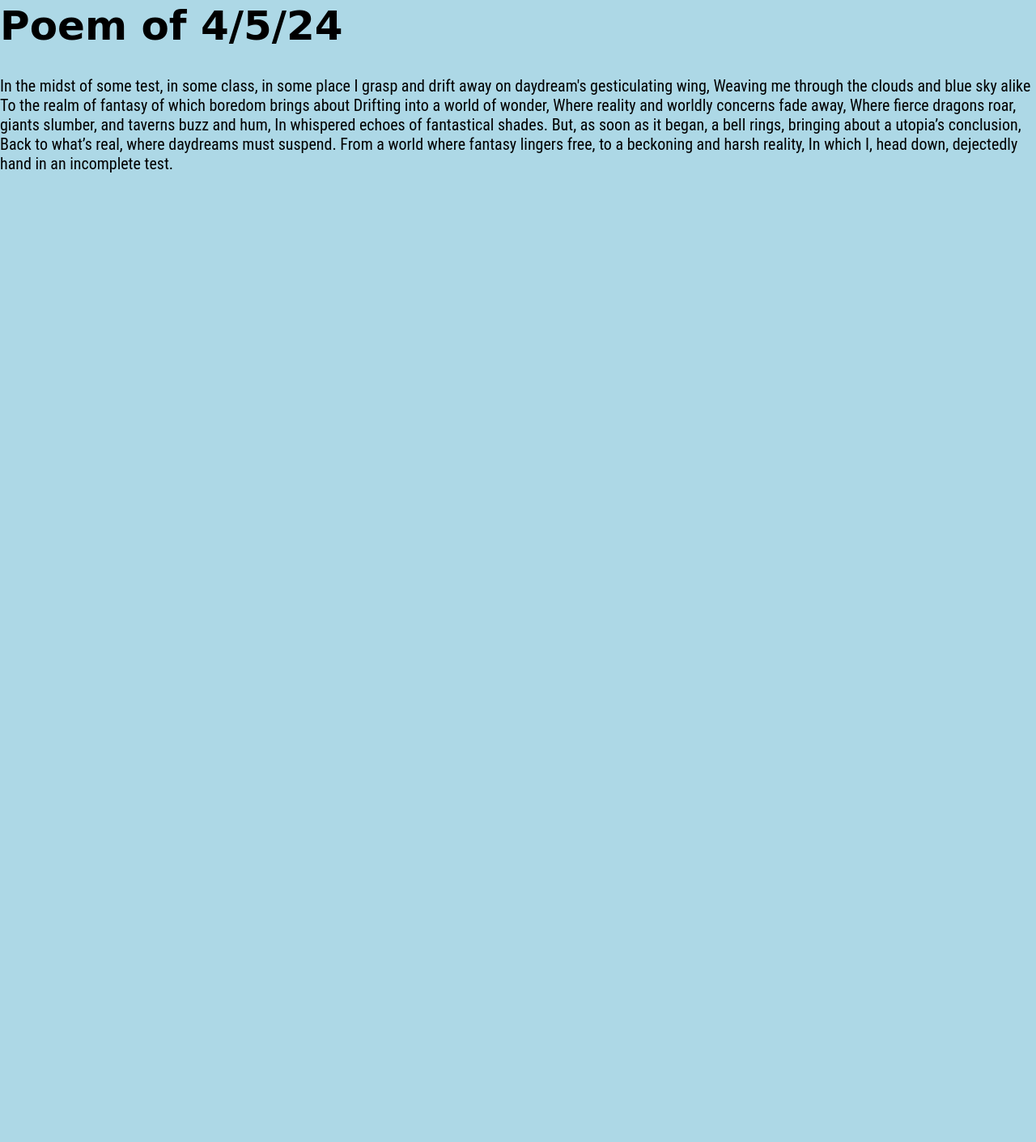
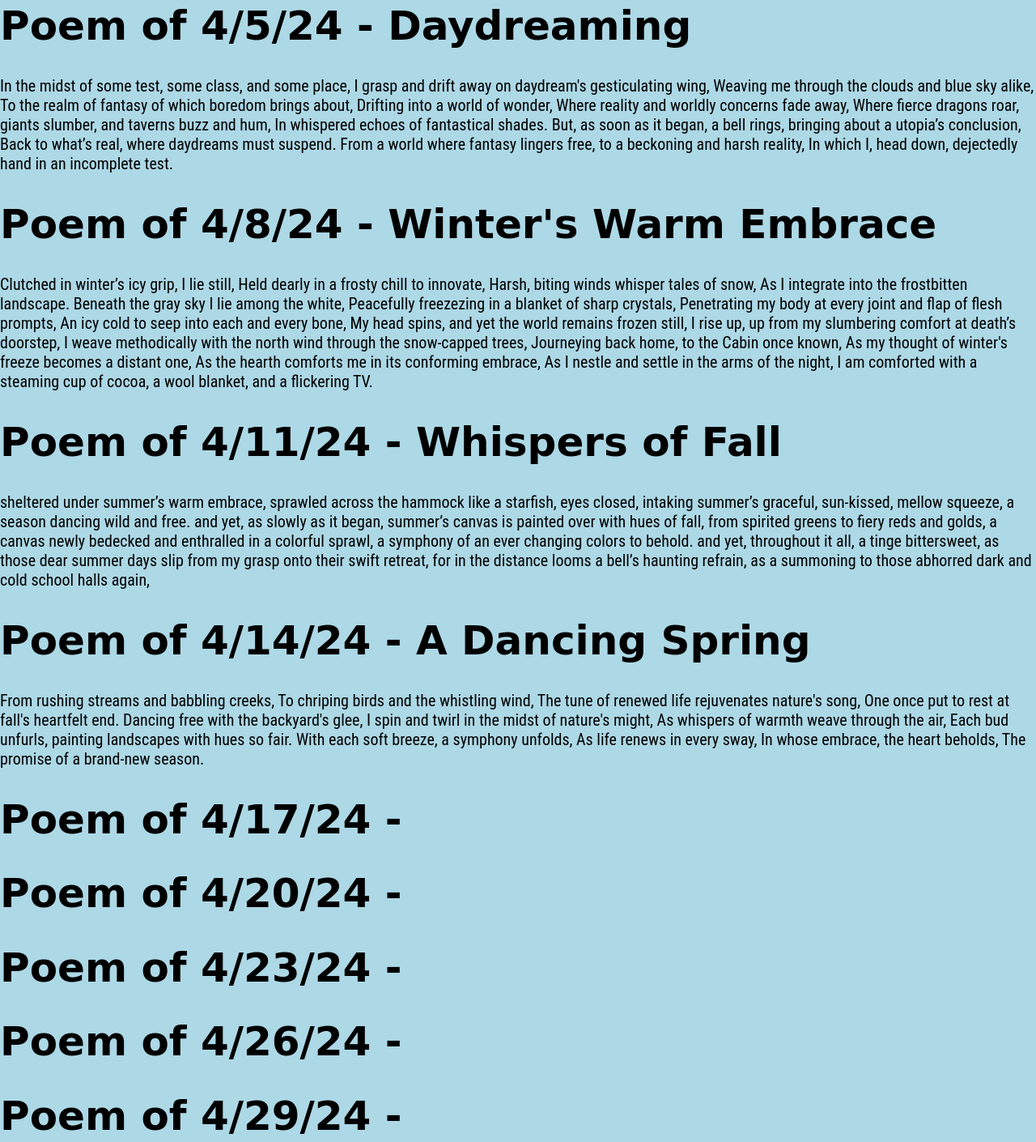
Before and after one commit to benwied24/benwied24.github.io, a plain HTML site: page finalProject.html in a window 1280 px wide. Shown: the part 31-1441 px from the top of the page at 81% size. Before the commit the page ends 800 px from the top, so only its background shows below. Drawn offline with Linux system fonts and the light colour scheme; a web font is replaced by a local one.

Commit message:
project work and journal entry

```diff
--- a/finalProject.html
+++ b/finalProject.html
@@ -34,14 +34,14 @@
 		}
 	</style>
 
-	<h1>
-Poem of 4/5/24
+<h1>
+Poem of 4/5/24 - Daydreaming
 </h1>
 <p>
-In the midst of some test, in some class, in some place
+In the midst of some test, some class, and some place,
 I grasp and drift away on daydream's gesticulating wing,
-Weaving me through the clouds and blue sky alike
-To the realm of fantasy of which boredom brings about
+Weaving me through the clouds and blue sky alike,
+To the realm of fantasy of which boredom brings about,
 
 Drifting into a world of wonder,
 Where reality and worldly concerns fade away,
@@ -53,3 +53,99 @@ Back to what’s real, where daydreams must suspend.
 From a world where fantasy lingers free, to a beckoning and harsh reality,
 In which I, head down, dejectedly hand in an incomplete test.
 </p>
+
+<h1>
+Poem of 4/8/24 - Winter's Warm Embrace
+</h1>
+<p>
+Clutched in winter’s icy grip, I lie still,
+Held dearly in a frosty chill to innovate,
+Harsh, biting winds whisper tales of snow,
+As I integrate into the frostbitten landscape.
+
+Beneath the gray sky I lie among the white,
+Peacefully freezezing in a blanket of sharp crystals,
+Penetrating my body at every joint and flap of flesh prompts,
+An icy cold to seep into each and every bone,
+
+My head spins, and yet the world remains frozen still,
+I rise up, up from my slumbering comfort at death’s doorstep,
+I weave methodically with the north wind through the snow-capped trees,
+Journeying back home, to the Cabin once known,
+
+As my thought of winter's freeze becomes a distant one,
+As the hearth comforts me in its conforming embrace,
+As I nestle and settle in the arms of the night,
+I am comforted with a steaming cup of cocoa, a wool blanket, and a flickering TV.
+</p>
+
+<h1>
+Poem of 4/11/24 - Whispers of Fall
+</h1>
+<p>
+sheltered under summer’s warm embrace,
+sprawled across the hammock like a starfish, eyes closed,
+intaking summer’s graceful, sun-kissed, mellow squeeze,
+a season dancing wild and free.
+
+and yet, as slowly as it began, summer’s canvas is painted over with hues of fall,
+from spirited greens to fiery reds and golds,
+a canvas newly bedecked and enthralled in a colorful sprawl,
+a symphony of an ever changing colors to behold.
+
+and yet, throughout it all, a tinge bittersweet,
+as those dear summer days slip from my grasp onto their swift retreat,
+for in the distance looms a bell’s haunting refrain,
+as a summoning to those abhorred dark and cold school halls again,
+</p>
+
+<h1>
+Poem of 4/14/24 - A Dancing Spring
+</h1>
+<p>
+From rushing streams and babbling creeks,
+To chriping birds and the whistling wind,
+The tune of renewed life rejuvenates nature's song,
+One once put to rest at fall's heartfelt end.
+
+Dancing free with the backyard's glee,
+I spin and twirl in the midst of nature's might,
+As whispers of warmth weave through the air,
+Each bud unfurls, painting landscapes with hues so fair.
+
+
+With each soft breeze, a symphony unfolds,
+As life renews in every sway,
+In whose embrace, the heart beholds,
+The promise of a brand-new season.
+</p>
+
+<h1>
+Poem of 4/17/24 -
+</h1>
+<p>
+</p>
+
+<h1>
+Poem of 4/20/24 -
+</h1>
+<p>
+</p>
+
+<h1>
+Poem of 4/23/24 -
+</h1>
+<p>
+</p>
+
+<h1>
+Poem of 4/26/24 -
+</h1>
+<p>
+</p>
+
+<h1>
+Poem of 4/29/24 -
+</h1>
+<p>
+</p>
```
Also changed, not shown: journal.html (+7 -0 lines).
